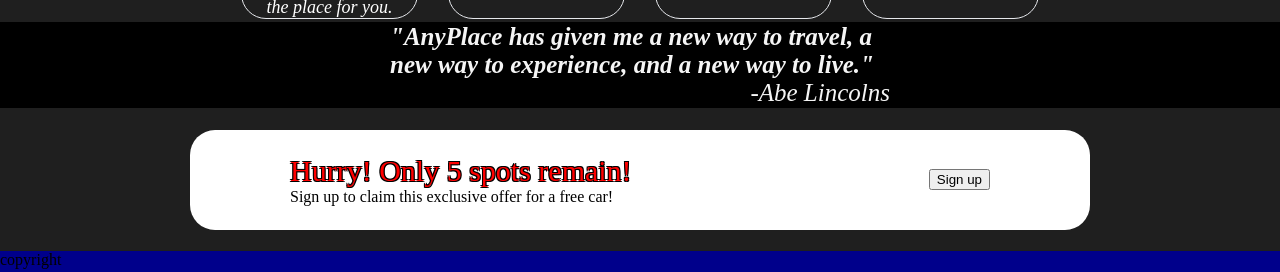
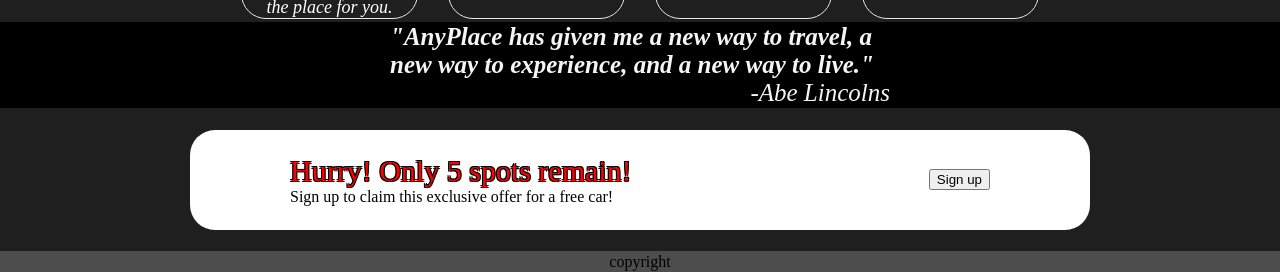
Before and after one commit to spencer-234/landing-page, a plain HTML site: page index.html in a window 1280 px wide. Shown: the part 528-800 px from the top of the page. Drawn offline with Linux system fonts and the light colour scheme.

Commit message:
center copyright

```diff
--- a/styles.css
+++ b/styles.css
@@ -190,5 +190,8 @@ a {
 /* Fifth container styles */
 
 .container.five {
-    background-color: darkblue;
+    display: flex;
+    background-color: rgb(78, 77, 77);
+    justify-content: center;
+    align-items: center;
 }
```
